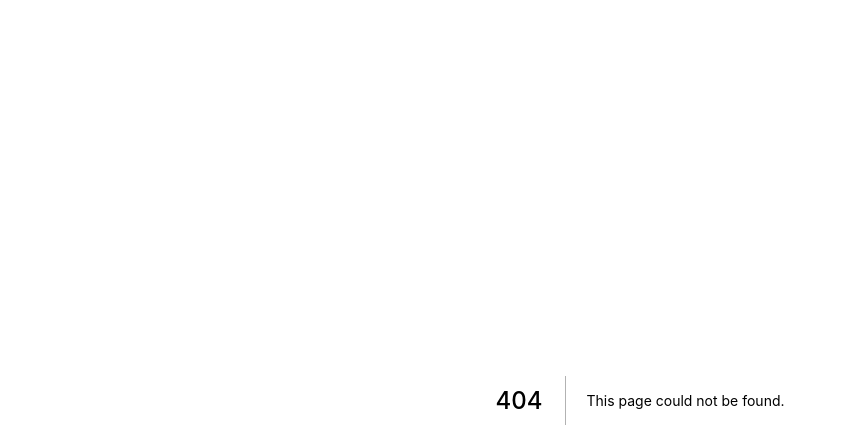
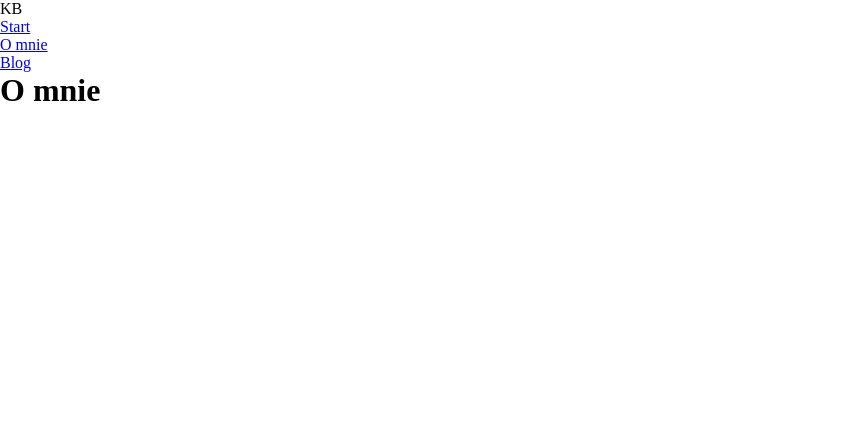
Before and after one commit to bialek-k/Portfolio-website, a Next.js app: page /about in a window 1280 px wide. Before the commit this address had no page. Shown: the top 448 px of the page, without its empty margins (0-847 px from the left). Built offline with nearby package versions, Linux system fonts and the light colour scheme.

Commit message:
first pages

```diff
--- /dev/null
+++ b/components/Header.js
@@ -0,0 +1,35 @@
+import Link from "next/link";
+import Head from "next/head";
+import classes from "./Header.module.css";
+
+const Header = () => {
+  return (
+    <>
+      <Head>
+        <title>bialek-k.pl</title>
+        <meta name="description" content="Generated by create next app" />
+        <link rel="icon" href="/favicon.ico" />
+      </Head>
+      <header className={classes.container}>
+        <div className={classes.logo}>
+          <p>KB</p>
+        </div>
+        <nav className={classes.navigation}>
+          <ul>
+            <li>
+              <Link href="/">Start</Link>
+            </li>
+            <li>
+              <Link href="/about">O mnie</Link>
+            </li>
+            <li>
+              <Link href="/blog">Blog</Link>
+            </li>
+          </ul>
+        </nav>
+      </header>
+    </>
+  );
+};
+
+export default Header;
--- /dev/null
+++ b/components/Layout.js
@@ -0,0 +1,13 @@
+import Header from "./Header";
+import classes from "./Layout.module.css";
+
+const Layout = ({ children }) => {
+  return (
+    <div className={classes.container}>
+      <Header />
+      <main className={classes.main}>{children}</main>
+    </div>
+  );
+};
+
+export default Layout;
--- a/pages/_app.js
+++ b/pages/_app.js
@@ -1,7 +1,12 @@
-import '../styles/globals.css'
+import Layout from "../components/Layout";
+import "../styles/globals.css";
 
 function MyApp({ Component, pageProps }) {
-  return <Component {...pageProps} />
+  return (
+    <Layout>
+      <Component {...pageProps} />
+    </Layout>
+  );
 }
 
-export default MyApp
+export default MyApp;
--- /dev/null
+++ b/pages/about.js
@@ -0,0 +1,9 @@
+const about = () => {
+  return (
+    <div>
+      <h1>O mnie</h1>
+    </div>
+  );
+};
+
+export default about;
--- a/styles/globals.css
+++ b/styles/globals.css
@@ -1,16 +1,5 @@
-html,
-body {
+* {
+  margin: 0;
   padding: 0;
-  margin: 0;
-  font-family: -apple-system, BlinkMacSystemFont, Segoe UI, Roboto, Oxygen,
-    Ubuntu, Cantarell, Fira Sans, Droid Sans, Helvetica Neue, sans-serif;
-}
-
-a {
-  color: inherit;
-  text-decoration: none;
-}
-
-* {
   box-sizing: border-box;
 }
```
Also changed, not shown: pages/blog.js (added, +9 -0 lines), pages/index.js (+5 -63 lines), .babelrc (added), .eslintrc.json, components/Header.module.css (added), components/Layout.module.css (added).
